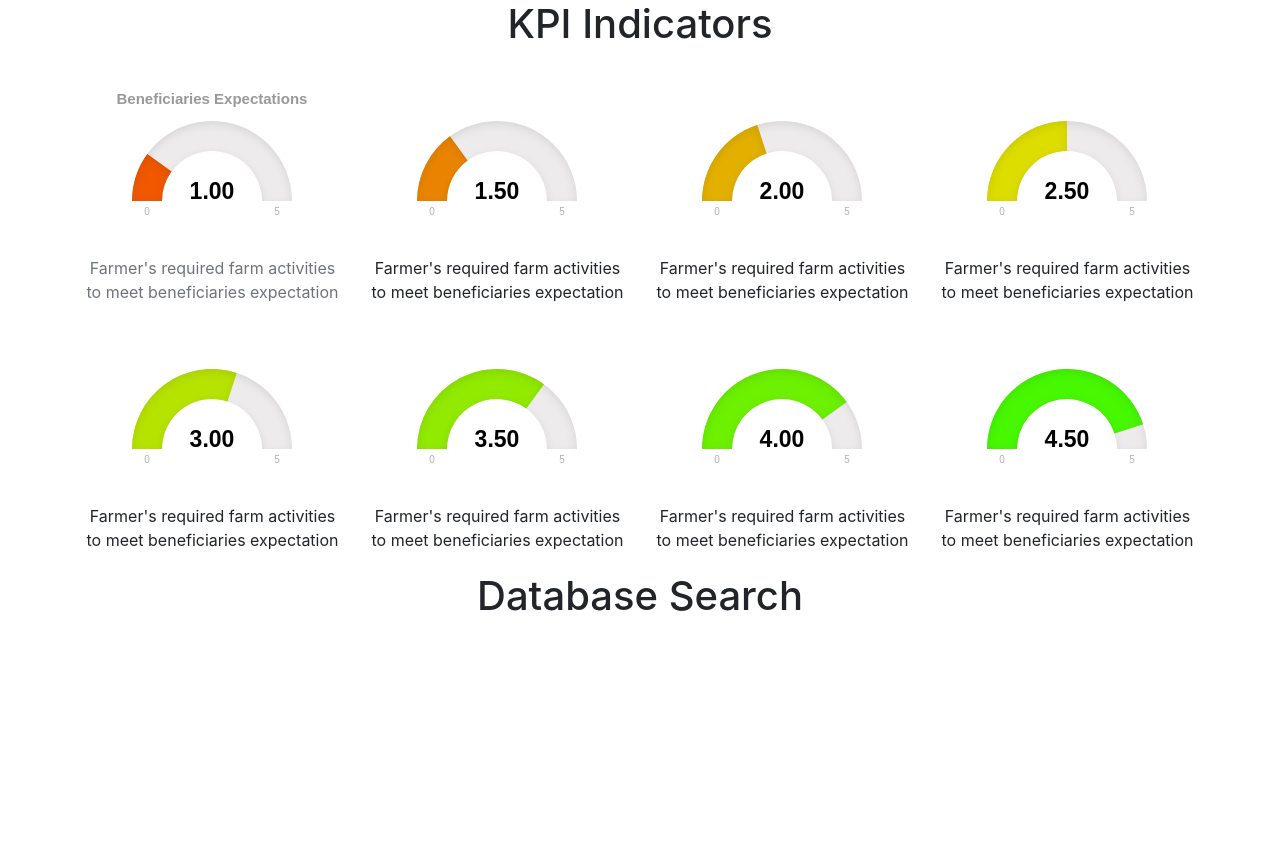
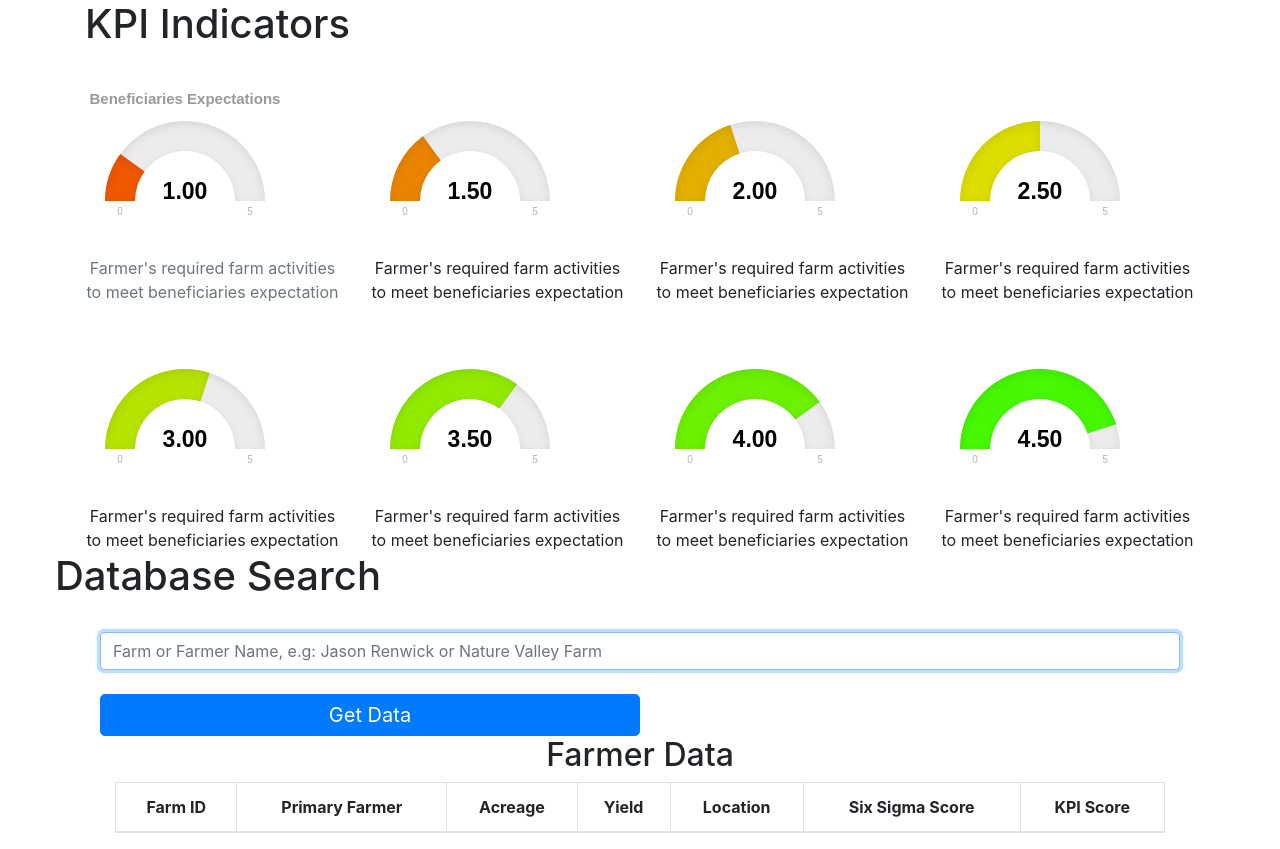
Before and after one commit to jasonrenwick/CRC_Dashboard, a Django app: page / in a window 1280 px wide. Before the commit the page ends 611 px from the top, so only its background shows below. Run offline with Django 3.2, Linux system fonts and the light colour scheme; lists and menus that the app fills with data are empty; some libraries are stand-ins or nearby versions.

Commit message:
4 homepage

```diff
--- a/CRC_Dashboard/templates/homepage.html
+++ b/CRC_Dashboard/templates/homepage.html
@@ -33,34 +33,40 @@
     }
 
     .top-buffer { margin-top:20px; }
+
+    .my-small-btn {
+    width:50%;
+    padding:5px;
+}
     </style>
 </head>
 <body>
 <div class="container">
 
-      <div class="row"  align="center">
-        <main class="col-sm-12">
+    <main class="col-lg-12 text-center">
+
+        <div class="row">
 
             <h1>KPI Indicators</h1>
 
-          <section class="row">
+            <section class="row " >
 
-            <div class="col-sm-3">
+                <div class="col-lg-3">
                     <div id="g1" class="gauge" ></div>
                     <span  class="text-muted" >Farmer's required farm activities to meet beneficiaries expectation</span>
                 </div>
 
-            <div class="col-sm-3">
+                <div class="col-lg-3">
                     <div id="g2" class="gauge"></div>
                     <span>Farmer's required farm activities to meet beneficiaries expectation</span>
                 </div>
 
-            <div class="col-sm-3">
+                <div class="col-lg-3">
                     <div id="g3" class="gauge"></div>
                     <span>Farmer's required farm activities to meet beneficiaries expectation</span>
                 </div>
 
-            <div class="col-sm-3">
+                <div class="col-lg-3">
                     <div id="g4" class="gauge"></div>
                     <span>Farmer's required farm activities to meet beneficiaries expectation</span>
                 </div>
@@ -68,22 +74,22 @@
 
             <section class="row">
 
-            <div class="col-sm-3">
+                <div class="col-lg-3">
                     <div id="g5" class="gauge"></div>
                     <span>Farmer's required farm activities to meet beneficiaries expectation</span>
                 </div>
 
-            <div class="col-sm-3">
+                <div class="col-lg-3">
                     <div id="g6" class="gauge"></div>
                     <span>Farmer's required farm activities to meet beneficiaries expectation</span>
                 </div>
 
-             <div class="col-sm-3">
+                <div class="col-lg-3">
                     <div id="g7" class="gauge"></div>
                     <span>Farmer's required farm activities to meet beneficiaries expectation</span>
                 </div>
 
-             <div class="col-sm-3">
+                <div class="col-lg-3">
                     <div id="g8" class="gauge"></div>
                     <span>Farmer's required farm activities to meet beneficiaries expectation</span>
                 </div>
@@ -91,12 +97,59 @@
             </section>
             <span class="row top-buffer"> </span>
             <h1>Database Search</h1>
+        </div>
 
+        <div>
+            <form class="form-signin" id="login_form" method="post" action="">
+                {% csrf_token %}
+
+                <br>
+                <input type="text" name="user" class="form-control" placeholder="Farm or Farmer Name, e.g: Jason Renwick or Nature Valley Farm" value="" required autofocus>
+                <br>
+                <button class="btn btn-lg btn-primary btn-block my-small-btn" type="submit">Get Data</button>
+            </form>
+
+            <h2 class="text-center"> Farmer Data </h2>
+
+
+            <div class="col-lg-12">
+                <div class="table-responsive">
+                    <table class="table table-bordered table-hover table-striped tablesorter">
+                        <thead>
+                        <tr>
+                            <th class="header"> Farm ID <i class="icon-sort"></i></th>
+                            <th class="header"> Primary Farmer <i class="icon-sort"></i></th>
+                            <th class="header"> Acreage <i class="icon-sort"></i></th>
+                            <th class="header"> Yield <i class="icon-sort"></i></th>
+                            <th class="header"> Location <i class="icon-sort"></i></th>
+                            <th class="header"> Six Sigma Score <i class="icon-sort"></i></th>
+                            <th class="header"> KPI Score <i class="icon-sort"></i></th>
+                        </tr>
+                        </thead>
+
+                        <tbody>
+
+                        {% for key in data %}
+                        <tr>
+                            <td>{{ key.name }}</td>
+                            <td>{{ key.blog }}</td>
+                            <td>{{ key.public_repos }}</td>
+                            <td>{{ key.public_gists }}</td>
+                            <td>{{ key.email }}</td>
+                            <td>{{ key.followers }}</td>
+                            <td>{{ key.following }}</td>
+                        </tr>
+                        {% endfor %}
+
+                        </tbody>
+                    </table>
+                </div>
+            </div>
+        </div>
     </main>
 </div>
 
 
-    </div>
 
 <!-- Gage JS -->
 <script src="{% static "/js/justgage.js" %}" ></script>
```
Lines whose indentation alone changed are shown as unchanged.
